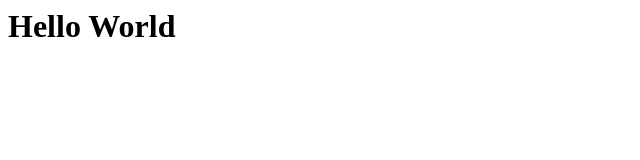
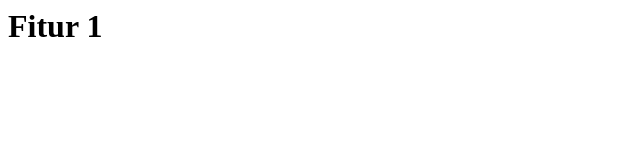
Before and after one commit to asriniarn-commits/wpu-resolusi, a plain HTML site: page index.html in a window 1280 px wide. Shown: the whole page, without its empty margins (0-640 px from the left). Drawn offline with Linux system fonts and the light colour scheme.

Commit message:
Update index.html

```diff
--- a/index.html
+++ b/index.html
@@ -1 +1 @@
-<h1>Hello World</h1>
+<h1>Fitur 1</h1>
```
